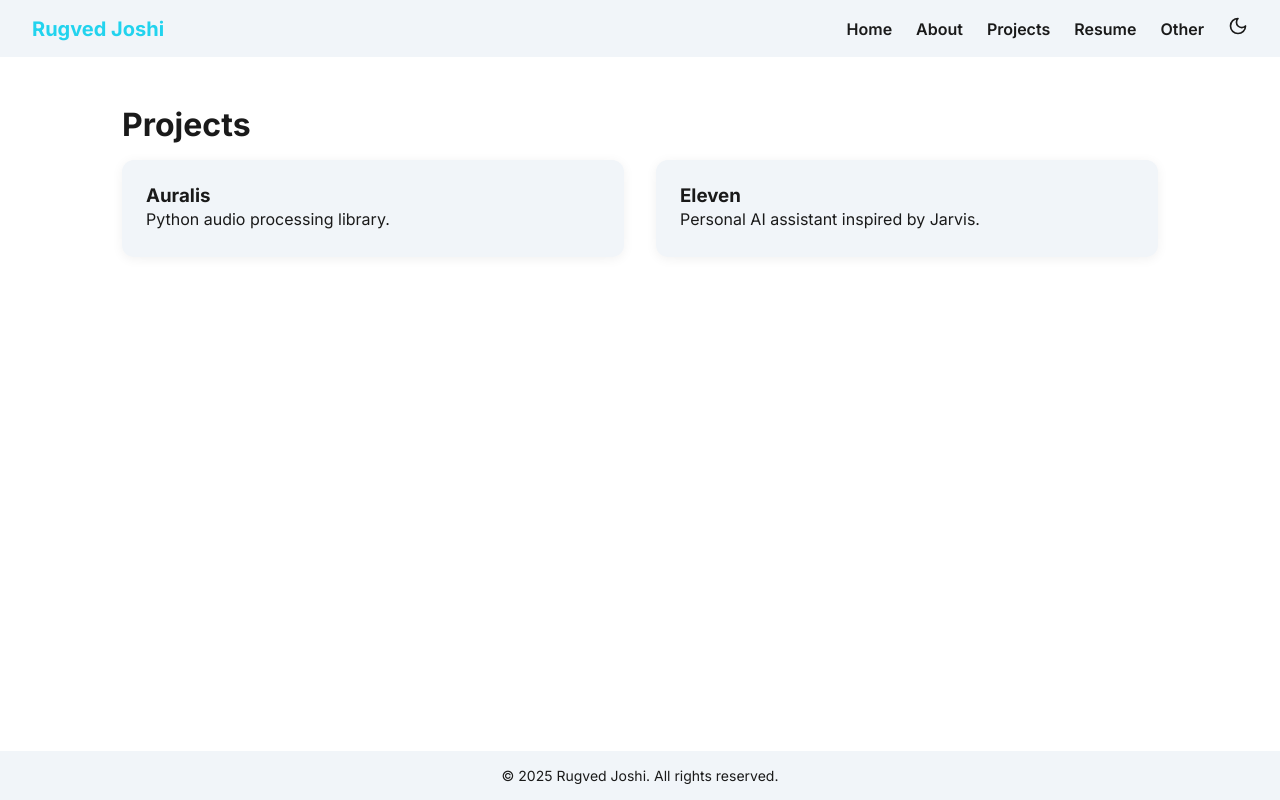
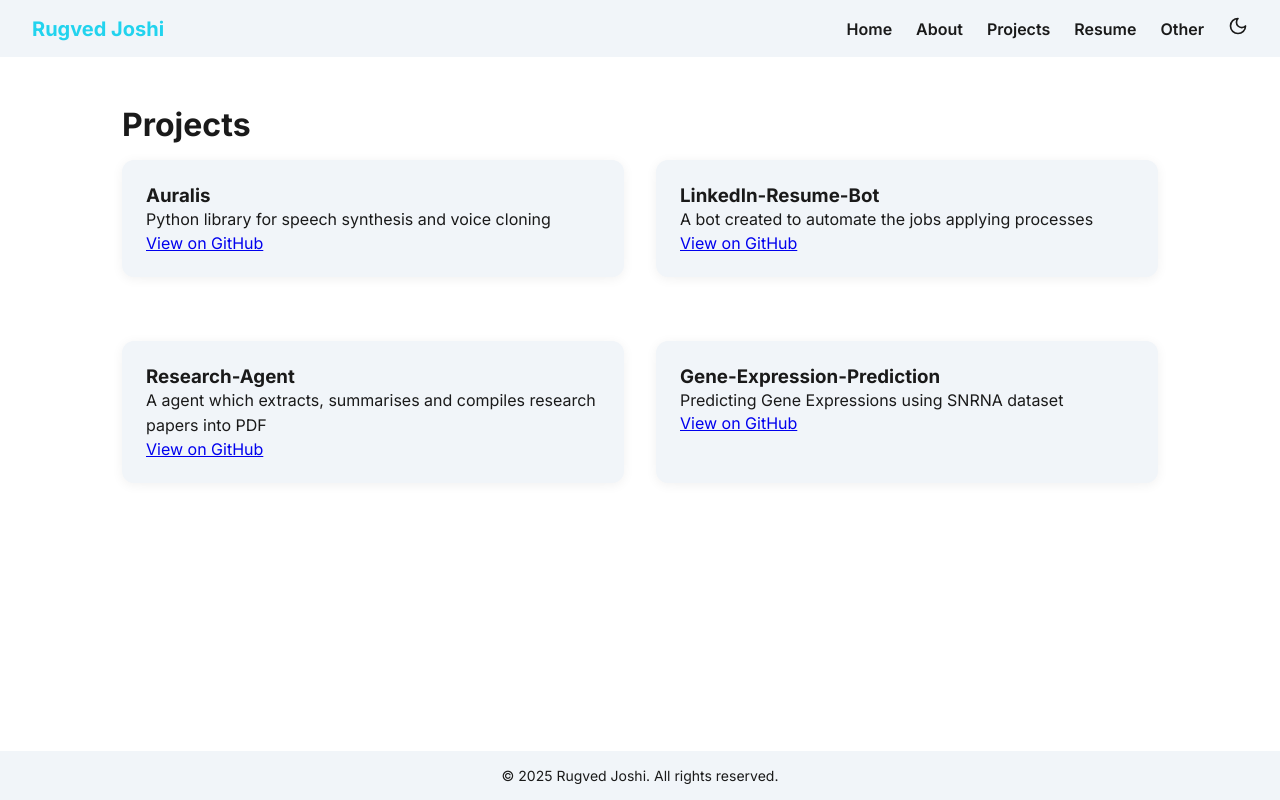
Before and after one commit to joshirugved11/portfolio, a Next.js app: page /projects in a window 1280 px wide. Built offline with nearby package versions, Linux system fonts and the light colour scheme.

Commit message:
added new projects and links for github

```diff
--- a/app/projects/page.tsx
+++ b/app/projects/page.tsx
@@ -5,8 +5,10 @@ export default function Projects() {
     <section className="section container">
       <h2>Projects</h2>
       <div className="project-grid">
-        <ProjectCard title="Auralis" description="Python audio processing library." />
-        <ProjectCard title="Eleven" description="Personal AI assistant inspired by Jarvis." />
+        <ProjectCard title="Auralis" description="Python library for speech synthesis and voice cloning" github="https://github.com/joshirugved11/auralis" />
+        <ProjectCard title="LinkedIn-Resume-Bot" description="A bot created to automate the jobs applying processes" github='https://github.com/joshirugved11/LinkedinResumeBot'/>
+        <ProjectCard title="Research-Agent" description="A agent which extracts, summarises and compiles research papers into PDF" github='https://github.com/joshirugved11/Research_Agent'/>
+        <ProjectCard title="Gene-Expression-Prediction" description="Predicting Gene Expressions using SNRNA dataset" github='https://github.com/joshirugved11/Gene-Expression-Project'/>
       </div>
     </section>
   );
```
